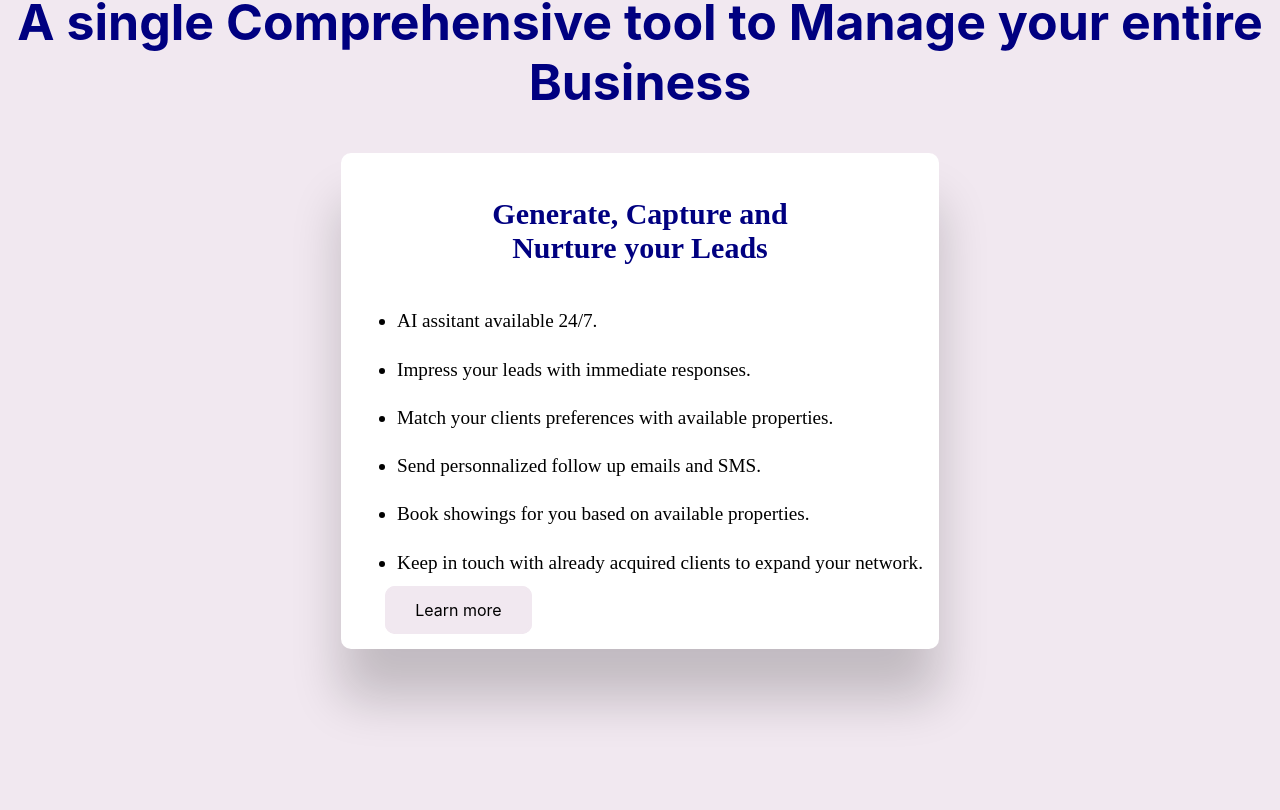
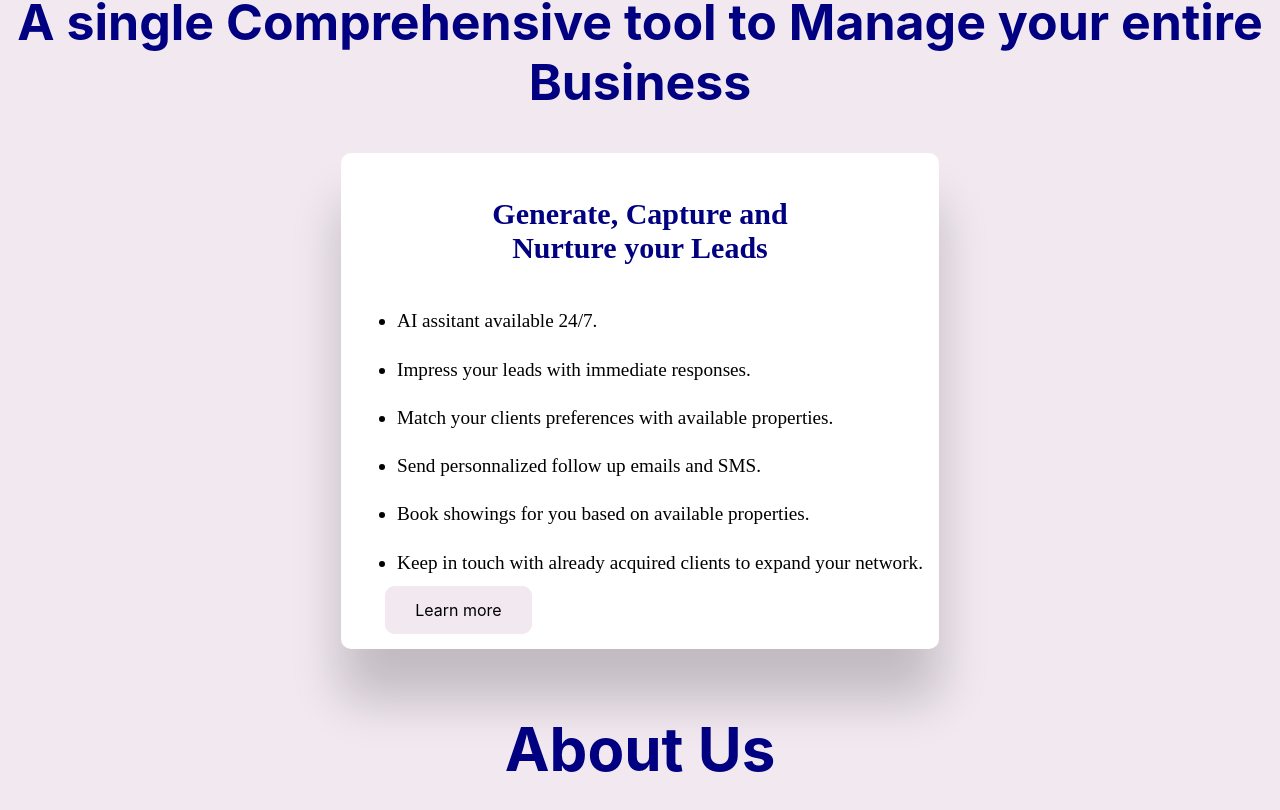
Before and after one commit to Bigi-Med/VIA, a React (Create React App) app: page / in a window 1280 px wide. Shown: the part 530-1340 px from the top of the page. Built offline with nearby package versions, Linux system fonts and the light colour scheme.

Commit message:
MBI: add about us section

```diff
--- a/src/App.js
+++ b/src/App.js
@@ -2,7 +2,7 @@ import './App.css';
 import Navbar from './components/Navbar';
 import Services from './components/Services';
 import Servicesheader from './components/Serviceheader'
-import ServiceList from './components/ServiceList';
+import About from './components/About';
 function App() {
   return (
     <div className='container'>
@@ -11,7 +11,10 @@ function App() {
       <div className='serviceHeaders'>
           <Servicesheader body='AI assitant available 24/7 // Impress your leads with immediate responses // Match your clients preferences with available properties // Send personnalized follow up emails and SMS // Book showings for you based on available properties // Keep in touch with already acquired clients to expand your network'/>
       </div>
+      <div className='divider'></div>
+      <About></About>
     </div>
+
   );
 }
 
--- /dev/null
+++ b/src/components/About.css
@@ -0,0 +1,6 @@
+.about-title-container{
+    text-align: center;
+    margin-top: 5%;
+    font-size: 40px;
+    color: #000080;
+}
--- /dev/null
+++ b/src/components/About.js
@@ -0,0 +1,12 @@
+import './About.css'
+
+function About(){
+    return (
+        <div className='about-container'>
+            <div className='about-title-container'>
+                <h2 className='about-title'>About Us</h2>
+            </div>
+        </div>
+    )
+}
+export default About
```
